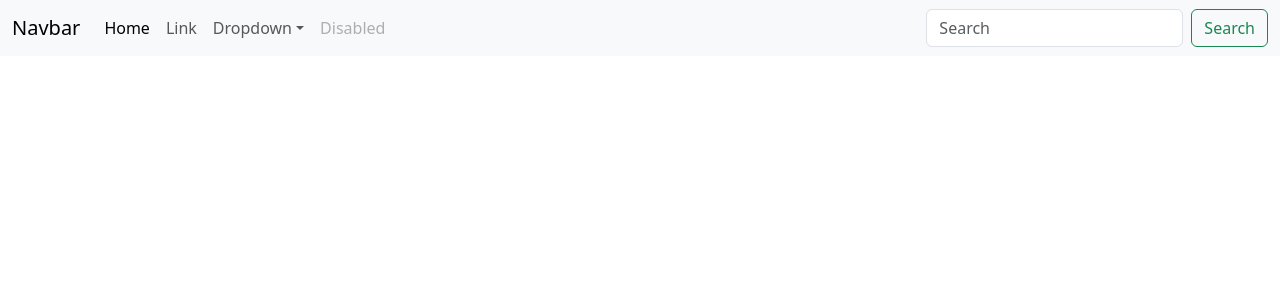
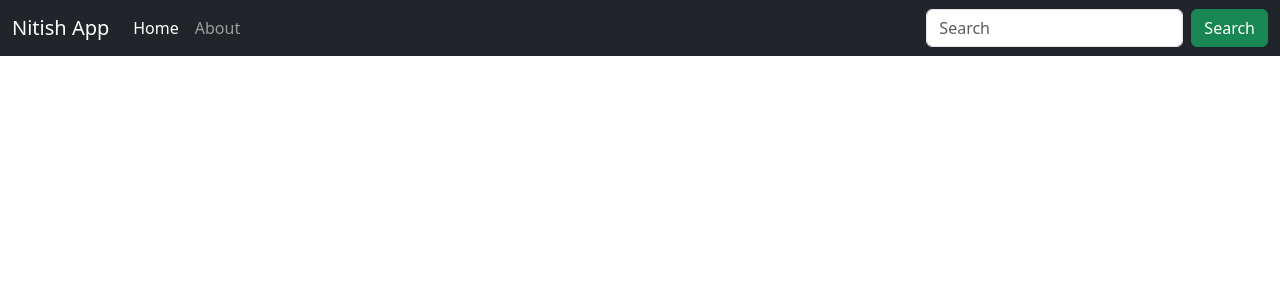
Before and after one commit to nitishrudra3510/mern-stack, a React (Create React App) app in the folder React/my-app/: page / in a window 1280 px wide. Shown: the top 300 px of the page. Built offline with nearby package versions, Linux system fonts and the light colour scheme.

Commit message:
updating

```diff
--- a/React/my-app/package.json
+++ b/React/my-app/package.json
@@ -7,12 +7,11 @@
     "@testing-library/jest-dom": "^6.9.1",
     "@testing-library/react": "^16.3.2",
     "@testing-library/user-event": "^13.5.0",
-
+    "bootstrap": "^5.3.8",
     "react": "^19.2.4",
     "react-dom": "^19.2.4",
     "react-scripts": "5.0.1",
     "web-vitals": "^2.1.4"
-
   },
   "scripts": {
     "start": "react-scripts start",
--- a/React/my-app/src/App.js
+++ b/React/my-app/src/App.js
@@ -1,51 +1,26 @@
-import './App.css';
+import React from "react";
+import Navbar from './Navbar';
+
+
 
 function App() {
-  // functional based
-  // className based component
-
-  // let greet = <b>Good morning</b>;
   return (
     <>
-    <nav className="navbar navbar-expand-lg bg-body-tertiary">
-  <div className="container-fluid">
-    <a className="navbar-brand" href="#">Navbar</a>
-    <button className="navbar-toggler" type="button" data-bs-toggle="collapse" data-bs-target="#navbarSupportedContent" aria-controls="navbarSupportedContent" aria-expanded="false" aria-label="Toggle navigation">
-      <span className="navbar-toggler-icon"></span>
-    </button>
-    <div className="collapse navbar-collapse" id="navbarSupportedContent">
-      <ul className="navbar-nav me-auto mb-2 mb-lg-0">
-        <li className="nav-item">
-          <a className="nav-link active" aria-current="page" href="#">Home</a>
-        </li>
-
-        <li className="nav-item">
-          <a className="nav-link" href="#">Link</a>
-        </li>
-        <li className="nav-item dropdown">
-          <a className="nav-link dropdown-toggle" href="#" role="button" data-bs-toggle="dropdown" aria-expanded="false">
-            Dropdown
-          </a>
-          <ul className="dropdown-menu">
-            <li><a className="dropdown-item" href="#">Action</a></li>
-            <li><a className="dropdown-item" href="#">Another action</a></li>
-            <li><hr className="dropdown-divider"/></li>
-            <li><a className="dropdown-item" href="#">Something else here</a></li>
-          </ul>
-        </li>
-        <li className="nav-item">
-          <a className="nav-link disabled" aria-disabled="true">Disabled</a>
-        </li>
-      </ul>
-      <form className="d-flex" role="search">
-        <input className="form-control me-2" type="search" placeholder="Search" aria-label="Search"/>
-        <button className="btn btn-outline-success" type="submit">Search</button>
-      </form>
-    </div>
-  </div>
-</nav>
+      <Navbar
+        title="Nitish App"
+        home="Home"
+        about="About"
+      />
     </>
   );
 }
 
 export default App;
+
+
+
+// functional based : react hooks...
+//   // className based component : this keyword
+//   // props : properties.. to sent the data from here to there....
+// let greet = <b>Good morning</b>;
+//{} to write the code js code in the syntax iun under div tag..
--- /dev/null
+++ b/React/my-app/src/Navbar.js
@@ -0,0 +1,68 @@
+import React from "react";
+import PropTypes from 'prop-types';
+
+import './App.css'
+
+export default function Navbar(props) {
+  return (
+    <nav className="navbar navbar-expand-lg navbar-dark bg-dark">
+      <div className="container-fluid">
+        <a className="navbar-brand" href="#">
+          {props.title}
+        </a>
+
+        <button
+          className="navbar-toggler"
+          type="button"
+          data-bs-toggle="collapse"
+          data-bs-target="#navbarSupportedContent"
+        >
+          <span className="navbar-toggler-icon"></span>
+        </button>
+
+        <div className="collapse navbar-collapse" id="navbarSupportedContent">
+          <ul className="navbar-nav me-auto mb-2 mb-lg-0">
+
+            <li className="nav-item">
+              <a className="nav-link active" href="#">
+                {props.home}
+              </a>
+            </li>
+
+            <li className="nav-item">
+              <a className="nav-link" href="#">
+                {props.about}
+              </a>
+            </li>
+
+          </ul>
+
+          <form className="d-flex">
+            <input
+              className="form-control me-2"
+              type="search"
+              placeholder="Search"
+            />
+            <button className="btn btn-success" type="submit">
+              Search
+            </button>
+          </form>
+
+        </div>
+      </div>
+    </nav>
+  );
+}
+
+
+
+Navbar.propTypes = {
+  title: PropTypes.string,
+  home: PropTypes.string,
+  about: PropTypes.string
+};
+
+
+Navbar.defualtProps={
+    title: "Set title name"
+}
--- a/React/my-app/src/index.js
+++ b/React/my-app/src/index.js
@@ -3,6 +3,8 @@ import ReactDOM from 'react-dom/client';
 import './index.css';
 import App from './App';
 import reportWebVitals from './reportWebVitals';
+import 'bootstrap/dist/css/bootstrap.min.css';
+import 'bootstrap/dist/js/bootstrap.bundle.min.js';
 
 const root = ReactDOM.createRoot(document.getElementById('root'));
 root.render(
```
Also changed, not shown: 1 other file (tests, documents, lock files or other folders).
